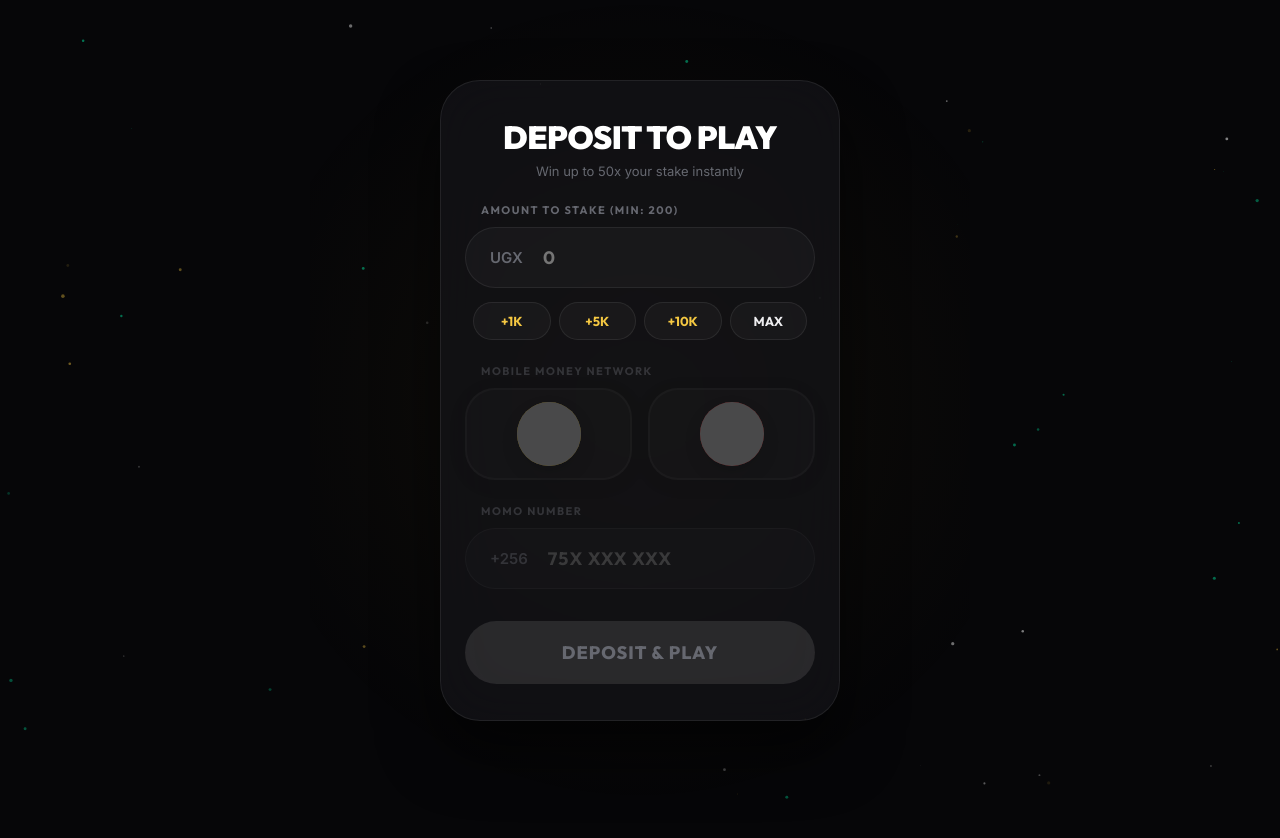
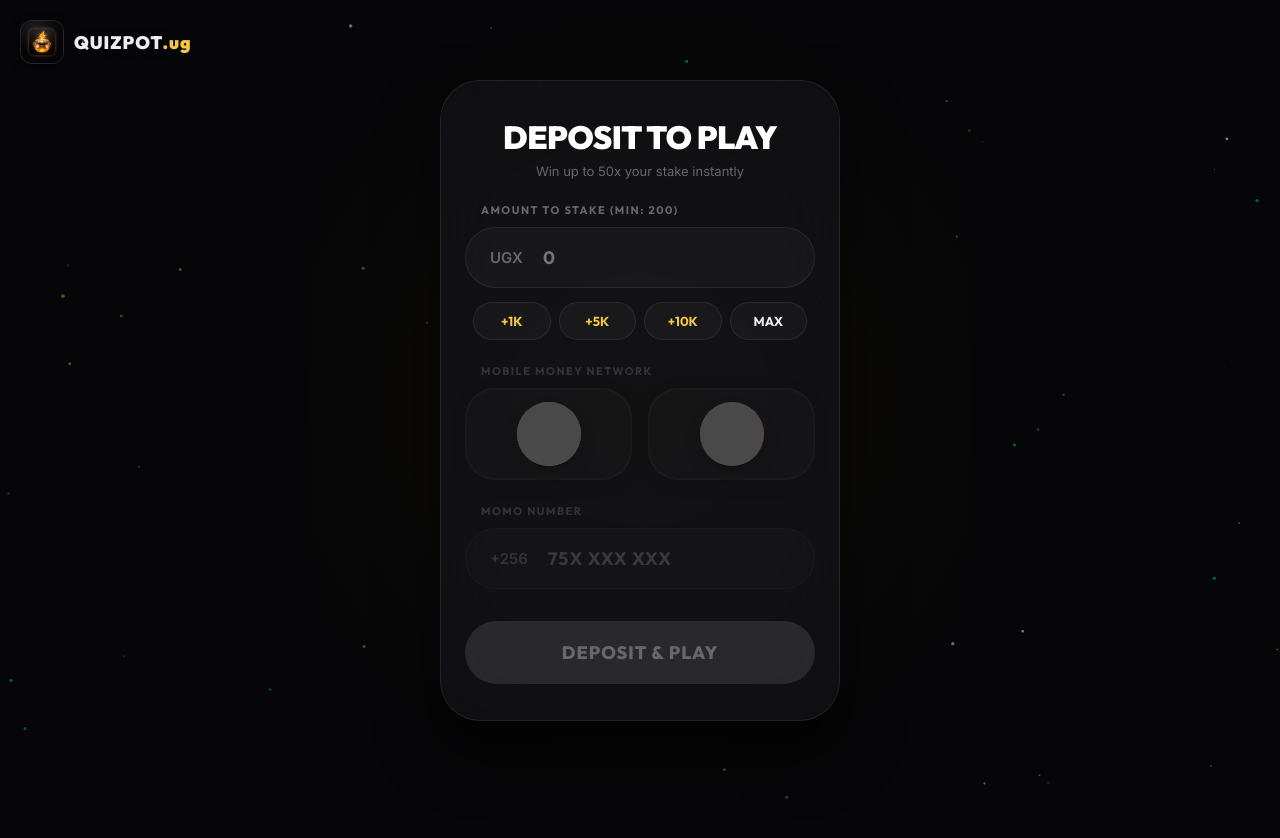
Before and after one commit to WEFAFA256/quizpot, a Next.js app: page / in a window 1280 px wide. Shown: the top 838 px of the page. Built offline with nearby package versions, Linux system fonts and the light colour scheme; grey boxes are pictures that could not be loaded.

Commit message:
UI Polish: Animations, Logo Splash Screen, and Figma App Aesthetics

```diff
--- a/app/page.js
+++ b/app/page.js
@@ -17,6 +17,7 @@ const SCREENS = {
 }
 
 export default function Home() {
+  const [appLoading, setAppLoading] = useState(true)
   const [screen, setScreen] = useState(SCREENS.PAYMENT)
   const [pot, setPot] = useState(GAME_CONFIG.INITIAL_POT)
   const [players, setPlayers] = useState(GAME_CONFIG.INITIAL_PLAYERS)
@@ -26,6 +27,14 @@ export default function Home() {
   const [confettiActive, setConfettiActive] = useState(false)
   const [userWinAmount, setUserWinAmount] = useState(null)
   const [payMethod, setPayMethod] = useState(null)
+
+  // Initial Splash Screen
+  useEffect(() => {
+    const timer = setTimeout(() => {
+      setAppLoading(false)
+    }, 2500) // 2.5 seconds splash
+    return () => clearTimeout(timer)
+  }, [])
 
   // Pot grows live
   useEffect(() => {
@@ -101,6 +110,27 @@ export default function Home() {
       <ParticleBackground />
       <Confetti active={confettiActive} />
 
+      {/* Global Top-Left Header */}
+      {!appLoading && (
+        <div style={globalStyles.topHeader}>
+          <div style={globalStyles.logoWrap}>
+            <img src="/logo.png" alt="QuizPot" style={globalStyles.logoImg} />
+          </div>
+          <span style={globalStyles.headerText}>QUIZPOT<span style={{color: 'var(--gold)'}}>.ug</span></span>
+        </div>
+      )}
+
+      {/* Splash Screen */}
+      {appLoading && (
+        <div style={globalStyles.splashContainer}>
+          <div style={globalStyles.splashLogoWrap}>
+            <img src="/logo.png" alt="QuizPot Loading" style={globalStyles.splashLogoImg} />
+          </div>
+        </div>
+      )}
+
+      {/* Main App Screens */}
+      <div style={{ opacity: appLoading ? 0 : 1, transition: 'opacity 0.6s ease', pointerEvents: appLoading ? 'none' : 'auto' }}>
         {screen === SCREENS.PAYMENT && (
           <PaymentScreen onPay={handlePay} />
         )}
@@ -140,6 +170,18 @@ export default function Home() {
             onHome={resetGame}
           />
         )}
+      </div>
     </>
   )
 }
+
+const globalStyles = {
+  topHeader: { position: 'fixed', top: 20, left: 20, zIndex: 100, display: 'flex', alignItems: 'center', gap: 10, animation: 'fadeUp 0.8s ease' },
+  logoWrap: { width: 44, height: 44, borderRadius: 12, overflow: 'hidden', boxShadow: '0 4px 12px rgba(0,0,0,0.4)', background: 'var(--surface)', border: '1px solid rgba(255,255,255,0.1)' },
+  logoImg: { width: '100%', height: '100%', objectFit: 'cover' },
+  headerText: { fontFamily: 'var(--font-display)', fontSize: 18, fontWeight: 900, letterSpacing: 1, textShadow: '0 2px 10px rgba(0,0,0,0.5)' },
+
+  splashContainer: { position: 'fixed', inset: 0, zIndex: 9999, background: 'var(--bg)', display: 'flex', justifyContent: 'center', alignItems: 'center' },
+  splashLogoWrap: { width: 140, height: 140, borderRadius: '32px', overflow: 'hidden', boxShadow: '0 20px 50px rgba(245,200,66,0.2)', border: '1px solid rgba(255,255,255,0.1)', animation: 'goldPulse 1.5s infinite, scaleIn 0.8s cubic-bezier(0.16, 1, 0.3, 1)' },
+  splashLogoImg: { width: '100%', height: '100%', objectFit: 'cover' }
+}
```
Also changed, not shown: public/logo.png (added). Lines whose indentation alone changed are shown as unchanged.
